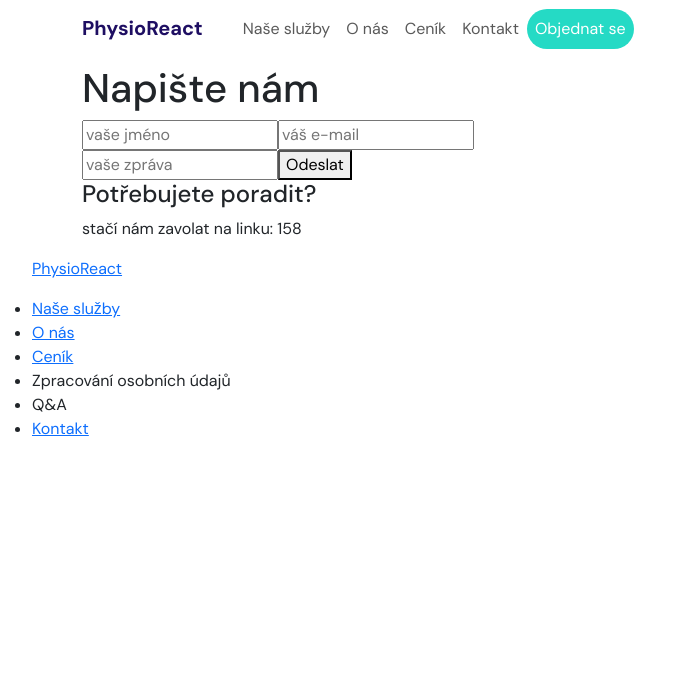
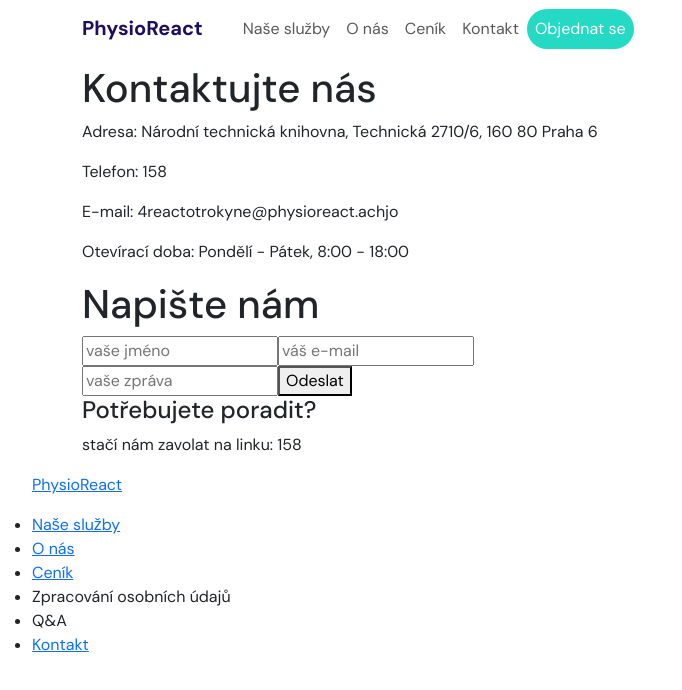
Before and after one commit to iStwer/team-project-and-BE, a React (Create React App) app: page /contact in a window 1280 px wide. Shown: the top 690 px of the page, without its empty margins (0-682 px from the left). Built offline with nearby package versions, Linux system fonts and the light colour scheme.

Commit message:
basic-contact-info-added

```diff
--- a/src/pages/contact/Contact.tsx
+++ b/src/pages/contact/Contact.tsx
@@ -6,6 +6,13 @@ interface FormInputData {
   email: string;
   message: string;
 }
+
+const contactDetails = {
+  address: 'Národní technická knihovna, Technická 2710/6, 160 80 Praha 6' ,
+  phone: '158',
+  email: '4reactotrokyne@physioreact.achjo',
+  openingHours: 'Pondělí - Pátek, 8:00 - 18:00',
+};
 
 export const Contact = () => {
   const [inputData, setInputData] = useState<FormInputData>({
@@ -29,6 +36,13 @@ export const Contact = () => {
 
   return (
     <Container>
+      <h1>Kontaktujte nás</h1>
+      <div>
+        <p>Adresa: {contactDetails.address}</p>
+        <p>Telefon: {contactDetails.phone}</p>
+        <p>E-mail: {contactDetails.email}</p>
+        <p>Otevírací doba: {contactDetails.openingHours}</p>
+      </div>
       <h1>Napište nám</h1>
       <section>
         <form onSubmit={handleSubmit}>
```
